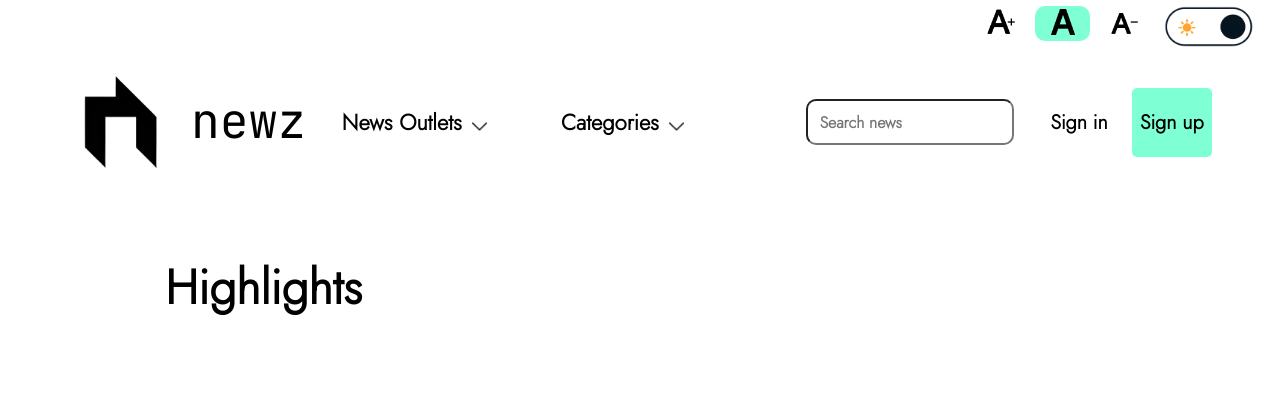
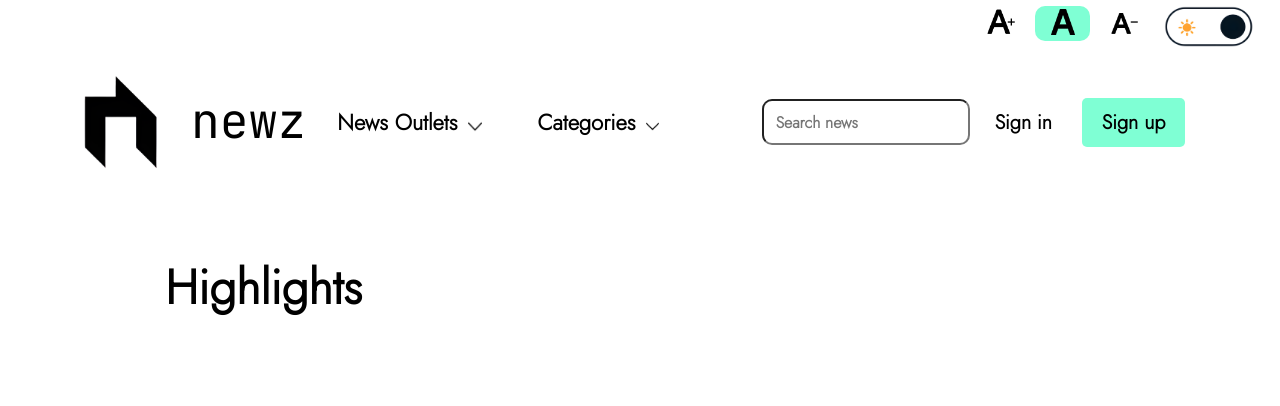
Before and after one commit to GabrielSiqueira1/Newz, a Django app: page / in a window 1280 px wide. Shown: the top 406 px of the page. Run offline with Django 4.2, Linux system fonts and the light colour scheme; data that the repository does not hold is empty.

Commit message:
Botões página principal

```diff
--- a/static/css/style.css
+++ b/static/css/style.css
@@ -332,63 +332,52 @@
  }
 
 .light-theme .entrar {
-    display:flex;
-    flex-direction:row;
-    align-items:center;
+    text-align: center;
+    display: flex;
+    cursor: auto;
+    justify-content: center; /* Alinha os botões no centro horizontalmente */
+    align-items: center; /* Alinha os botões no centro verticalmente, se necessário */
 }
 
- .light-theme .entrar-btn:hover{
+ .light-theme .entrar-btn:hover {
     background-color: rgb(167, 167, 167);
  }
 
 .light-theme .entrar-btn {
+  padding: 10px 20px;
+  margin: 10px 5px; /* Ajuste conforme necessário para o espaçamento desejado */
+  font-size: 20px;
+  text-align: center;
+  text-decoration: none;
+  cursor: pointer;
+  border: none;
   background: none;
-    border: none;
   border-radius: 5px;
-    width: 80%;
-    height: auto;
-    cursor: pointer;
-    margin-left: 30px;
-    margin-right: 10px;
-    padding-top:20px;
-    padding-bottom:20px;
-    font-size: 20px;
+  font-weight: bold;
+  border-radius: 5px;
+  white-space: nowrap;
+  transition: background-color 0.3s, color 0.3s;
   font-family: 'Jost', sans-serif;
-    font-weight: bold;
 }
 
 .light-theme .cadastrar-btn {
+    padding: 10px 20px;
+    margin: 10px 5px; /* Ajuste conforme necessário para o espaçamento desejado */
+    font-size: 20px;
+    text-align: center;
+    text-decoration: none;
     cursor: pointer;
-    background-color:aquamarine;
-    width: 90%;
-    height: auto;
     border: none;
     border-radius: 5px;
-    cursor: pointer;
-    margin-left: 30px;
-    margin-right: 10px;
-    padding-top:20px;
-    padding-bottom:20px;
-    font-size: 20px;
+    background-color:aquamarine;
     font-family: 'Jost', sans-serif;
     font-weight: bold;
+    white-space: nowrap;
+    transition: background-color 0.3s, color 0.3s;
   }
 
- .light-theme .cadastrar-btn:hover{
-    cursor: pointer;
-    background-color:rgb(38, 209, 152);
-    width: 90%;
-    height: auto;
-    border: none;
-    border-radius: 5px;
-    cursor: pointer;
-    margin-left: 30px;
-    margin-right: 10px;
-    padding-top:20px;
-    padding-bottom:20px;
-    font-size: 20px;
-    font-family: 'Jost', sans-serif;
-    font-weight: bold;
+ .light-theme .cadastrar-btn:hover {
+    background-color:rgb(38, 209, 152);;
   }
 
  .light-theme .titulo-newz {
```
Also changed, not shown: other parts of static/css/style.css (+20 -32 lines). Lines whose indentation alone changed are shown as unchanged.
